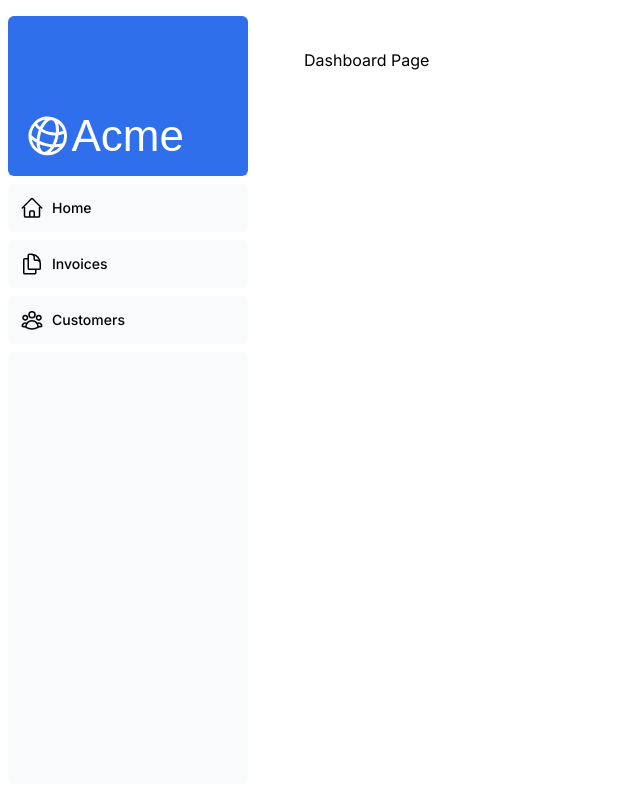
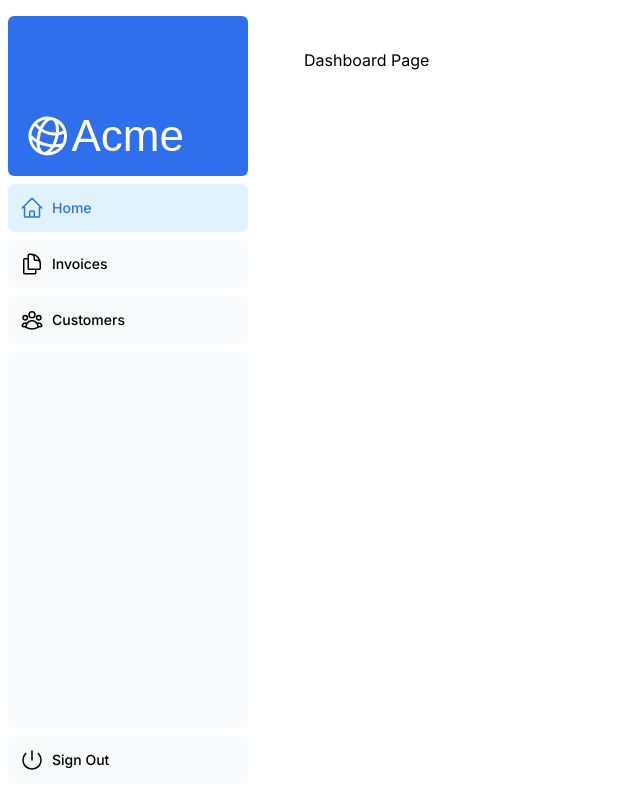
Before and after one commit to shaheensadia/nextjs-dashboard, a Next.js app: page /dashboard in a window 1280 px wide. Shown: the whole page, without its empty margins (0-640 px from the left). Built offline with nearby package versions, Linux system fonts and the light colour scheme; a web font is replaced by a local one.

Commit message:
link and sideNav bar add

```diff
--- a/app/ui/dashboard/nav-links.tsx
+++ b/app/ui/dashboard/nav-links.tsx
@@ -1,8 +1,13 @@
+'use client';
+
 import {
   UserGroupIcon,
   HomeIcon,
   DocumentDuplicateIcon,
 } from '@heroicons/react/24/outline';
+import Link from 'next/link';
+import {usePathname} from 'next/navigation';
+import clsx from 'clsx';
 
 // Map of links to display in the side navigation.
 // Depending on the size of the application, this would be stored in a database.
@@ -10,26 +15,32 @@
   { name: 'Home', href: '/dashboard', icon: HomeIcon },
   {
     name: 'Invoices',
-    href: '/dashboard/invoices',
+    href: '/dashboard/invoice',
     icon: DocumentDuplicateIcon,
   },
-  { name: 'Customers', href: '/dashboard/customers', icon: UserGroupIcon },
+  { name: 'Customers', href: '/dashboard/customer', icon: UserGroupIcon },
 ];
 
 export default function NavLinks() {
+  const pathname = usePathname();
+
   return (
     <>
       {links.map((link) => {
         const LinkIcon = link.icon;
         return (
-          <a
+          <Link
             key={link.name}
             href={link.href}
-            className="flex h-[48px] grow items-center justify-center gap-2 rounded-md bg-gray-50 p-3 text-sm font-medium hover:bg-sky-100 hover:text-blue-600 md:flex-none md:justify-start md:p-2 md:px-3"
-          >
+className={clsx(
+              'flex h-[48px] grow items-center justify-center gap-2 rounded-md bg-gray-50 p-3 text-sm font-medium hover:bg-sky-100 hover:text-blue-600 md:flex-none md:justify-start md:p-2 md:px-3',
+              {
+                'bg-sky-100 text-blue-600': pathname === link.href,
+              },
+            )}          >
             <LinkIcon className="w-6" />
             <p className="hidden md:block">{link.name}</p>
-          </a>
+          </Link>
         );
       })}
     </>
--- a/app/ui/dashboard/sidenav.tsx
+++ b/app/ui/dashboard/sidenav.tsx
@@ -17,12 +17,12 @@
       <div className="flex grow flex-row justify-between space-x-2 md:flex-col md:space-x-0 md:space-y-2">
         <NavLinks />
         <div className="hidden h-auto w-full grow rounded-md bg-gray-50 md:block"></div>
-        {/* <form>
+        <form>
           <button className="flex h-[48px] w-full grow items-center justify-center gap-2 rounded-md bg-gray-50 p-3 text-sm font-medium hover:bg-sky-100 hover:text-blue-600 md:flex-none md:justify-start md:p-2 md:px-3">
             <PowerIcon className="w-6" />
             <div className="hidden md:block">Sign Out</div>
           </button>
-        </form> */}
+        </form>
       </div>
     </div>
   );
```
